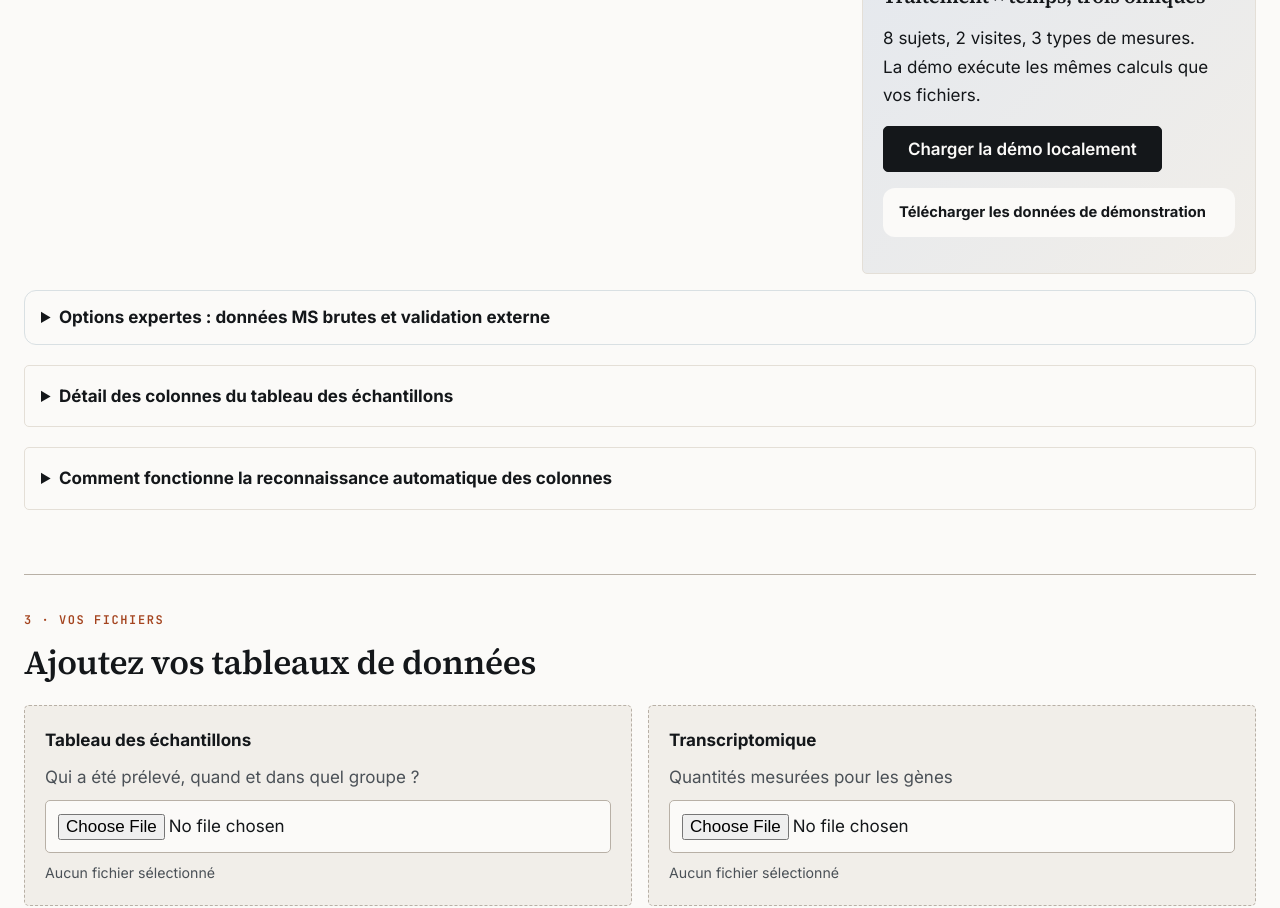
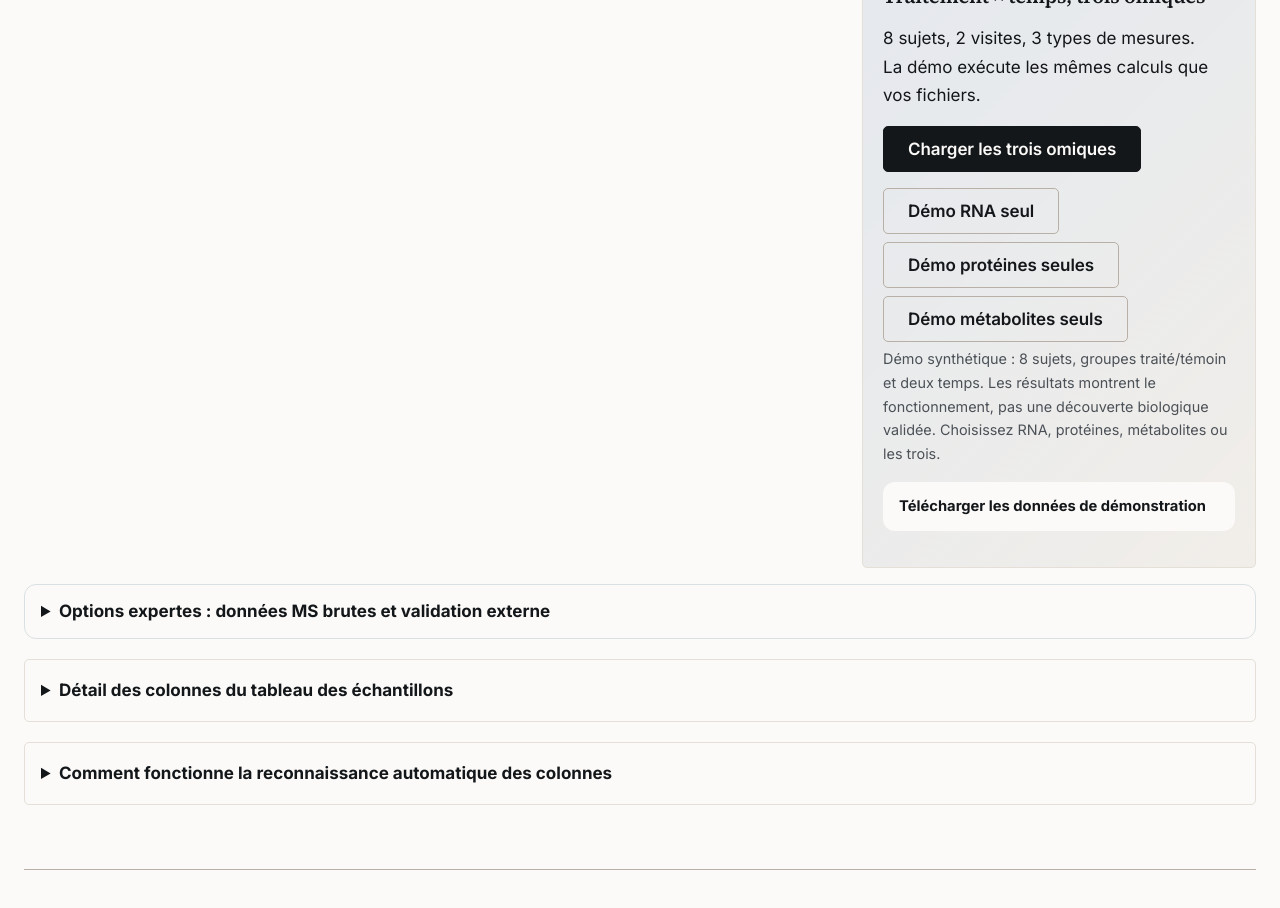
Before and after one commit to rberrah/rberrah.github.io, a SvelteKit app: page /multiomics/tool in a window 1280 px wide. Shown: the part 3220-4128 px from the top of the page. Built offline with nearby package versions, Linux system fonts and the light colour scheme.

Commit message:
Add guided single-omic demo paths for RNA, proteins and metabolites

```diff
--- a/src/routes/multiomics/tool/+page.svelte
+++ b/src/routes/multiomics/tool/+page.svelte
@@ -623,7 +623,7 @@
     }
   }
 
-  async function loadDemo() {
+  async function loadDemo(onlyLayer = null) {
     /** @type {Array<['metadata'|'transcriptomics'|'proteomics'|'metabolomics', string]>} */
     const demoFiles = [
       ['metadata', 'demo_metadata.csv'],
@@ -639,8 +639,17 @@
       metabolomics: null
     };
     for (const [layer, filename] of demoFiles) {
+      if (onlyLayer && layer !== 'metadata' && layer !== onlyLayer) continue;
       const response = await fetch(`${base}/multiomics/${filename}`);
-      const text = await response.text();
+      if (!response.ok) throw new Error('Demo file unavailable: ' + filename);
+      let text = await response.text();
+      if (layer === 'metadata' && onlyLayer) {
+        const parsed = parseTable(text);
+        const rows = parsed.rows.filter((row) => row.omic === onlyLayer);
+        const quote = (value) => '"' + String(value ?? '').replaceAll('"','""') + '"';
+        text = [parsed.headers.map(quote).join(','), ...rows.map((row) =>
+          parsed.headers.map((key) => quote(row[key])).join(','))].join('\n') + '\n';
+      }
       loaded[layer] = new File([text], filename, { type: 'text/csv' });
     }
     files = {
@@ -649,7 +658,15 @@
       proteomics: loaded.proteomics,
       metabolomics: loaded.metabolomics
     };
-    studyName = 'Demo — treatment × time';
+    studyName = onlyLayer ? 'Demo — single ' + onlyLayer : 'Demo — treatment × time';
+    msOriginalFile = null;
+    msAnnotationCsv = '';
+    msAnnotationFields = [];
+    msImportFormat = '';
+    msUserAnnotationFile = null;
+    metaboliteAnnotations = [];
+    annotationFileName = '';
+    annotationError = '';
     subjectCount = 8;
     groupVariable = 'condition';
     outcome = 'outcome';
@@ -1944,7 +1961,13 @@
       <p class="eyebrow">{t('Exemple prêt à explorer', 'Ready-to-run example')}</p>
       <h3>{t('Traitement × temps, trois omiques', 'Treatment × time, three omics')}</h3>
       <p>{t('8 sujets, 2 visites, 3 types de mesures. La démo exécute les mêmes calculs que vos fichiers.', '8 subjects, 2 visits, 3 measurement types. The demo runs the same calculations as your own files.')}</p>
-      <button class="btn btn-primary" type="button" data-testid="multiomics-load-demo" onclick={loadDemo}>{t('Charger la démo localement', 'Load the demo locally')}</button>
+      <button class="btn btn-primary" type="button" data-testid="multiomics-load-demo" onclick={() => loadDemo()}>{t('Charger les trois omiques', 'Load all three omics')}</button>
+      <div class="actions" data-testid="multiomics-single-demo-buttons">
+        <button class="btn btn-outline" type="button" data-testid="multiomics-demo-rna" onclick={() => loadDemo('transcriptomics')}>{t('Démo RNA seul', 'RNA-only demo')}</button>
+        <button class="btn btn-outline" type="button" data-testid="multiomics-demo-protein" onclick={() => loadDemo('proteomics')}>{t('Démo protéines seules', 'Proteomics-only demo')}</button>
+        <button class="btn btn-outline" type="button" data-testid="multiomics-demo-metabolite" onclick={() => loadDemo('metabolomics')}>{t('Démo métabolites seuls', 'Metabolomics-only demo')}</button>
+      </div>
+      <p class="simple-hint">{t('Démo synthétique : 8 sujets, groupes traité/témoin et deux temps. Les résultats montrent le fonctionnement, pas une découverte biologique validée. Choisissez RNA, protéines, métabolites ou les trois.', 'Synthetic demo: 8 subjects, treated/control groups and two visits. The outputs demonstrate the workflow, not a validated biological finding. Choose RNA, proteins, metabolites or all three.')}</p>
       <details class="simple-disclosure">
         <summary>{t('Télécharger les données de démonstration', 'Download demo data')}</summary>
       <div class="demo-links">
@@ -2319,7 +2342,7 @@
 <section class="panel demo-results" id="analysis-results" data-testid="multiomics-results">
   <div class="section-head">
     <div>
-      <p class="eyebrow">{demoLoaded ? t('Résultats de démo · calculés maintenant', 'Demo results · computed now') : t('Résultats · moteur déterministe', 'Analysis results · deterministic engine')}</p>
+      <p class="eyebrow">{demoLoaded ? t('Démo synthétique · résultats réellement calculés', 'Synthetic demo · actually computed results') : t('Résultats · moteur déterministe', 'Analysis results · deterministic engine')}</p>
       <h2>{t('Vos résultats', 'Your results')}</h2>
     </div>
     <div class="result-actions">
```
